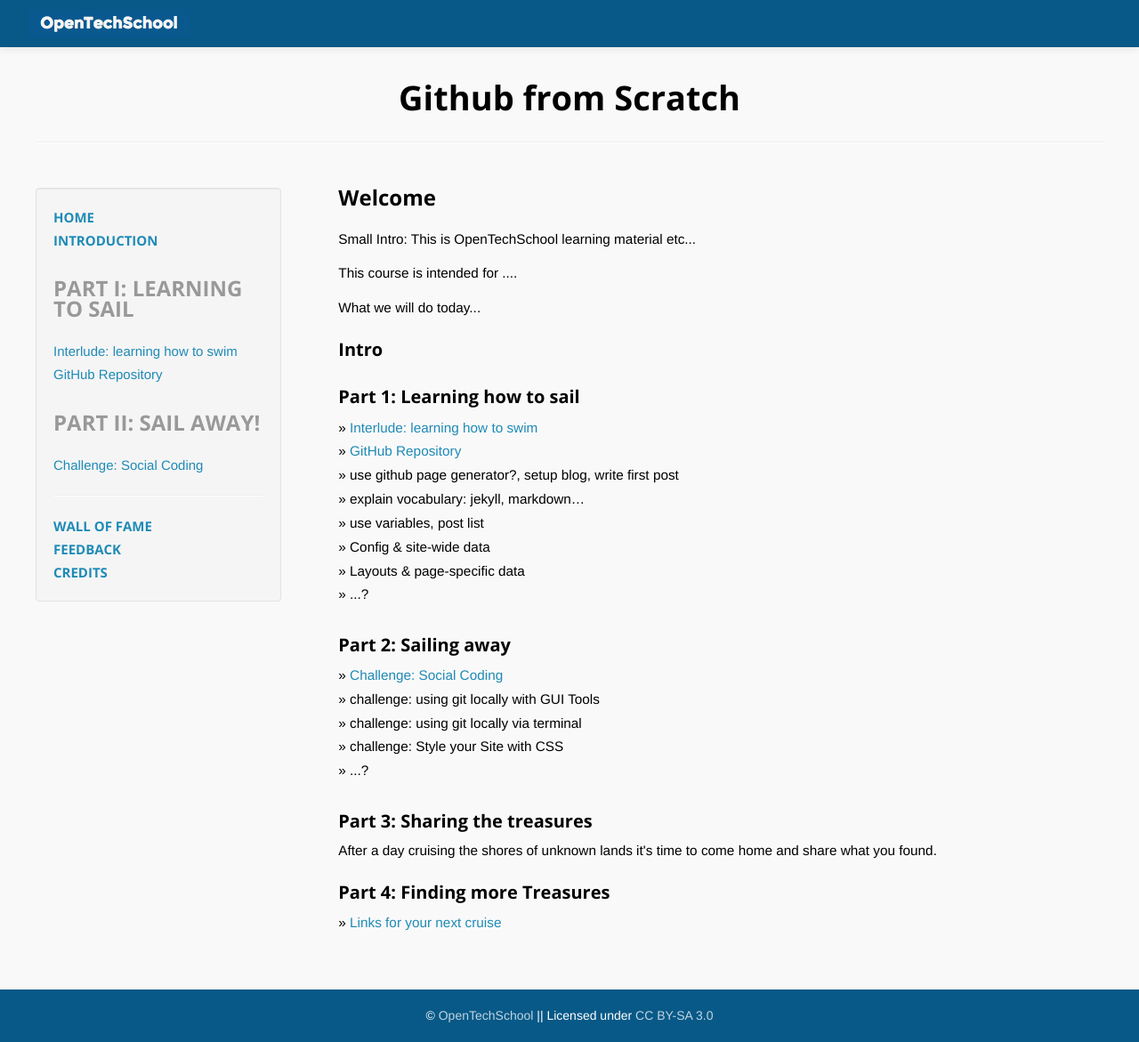
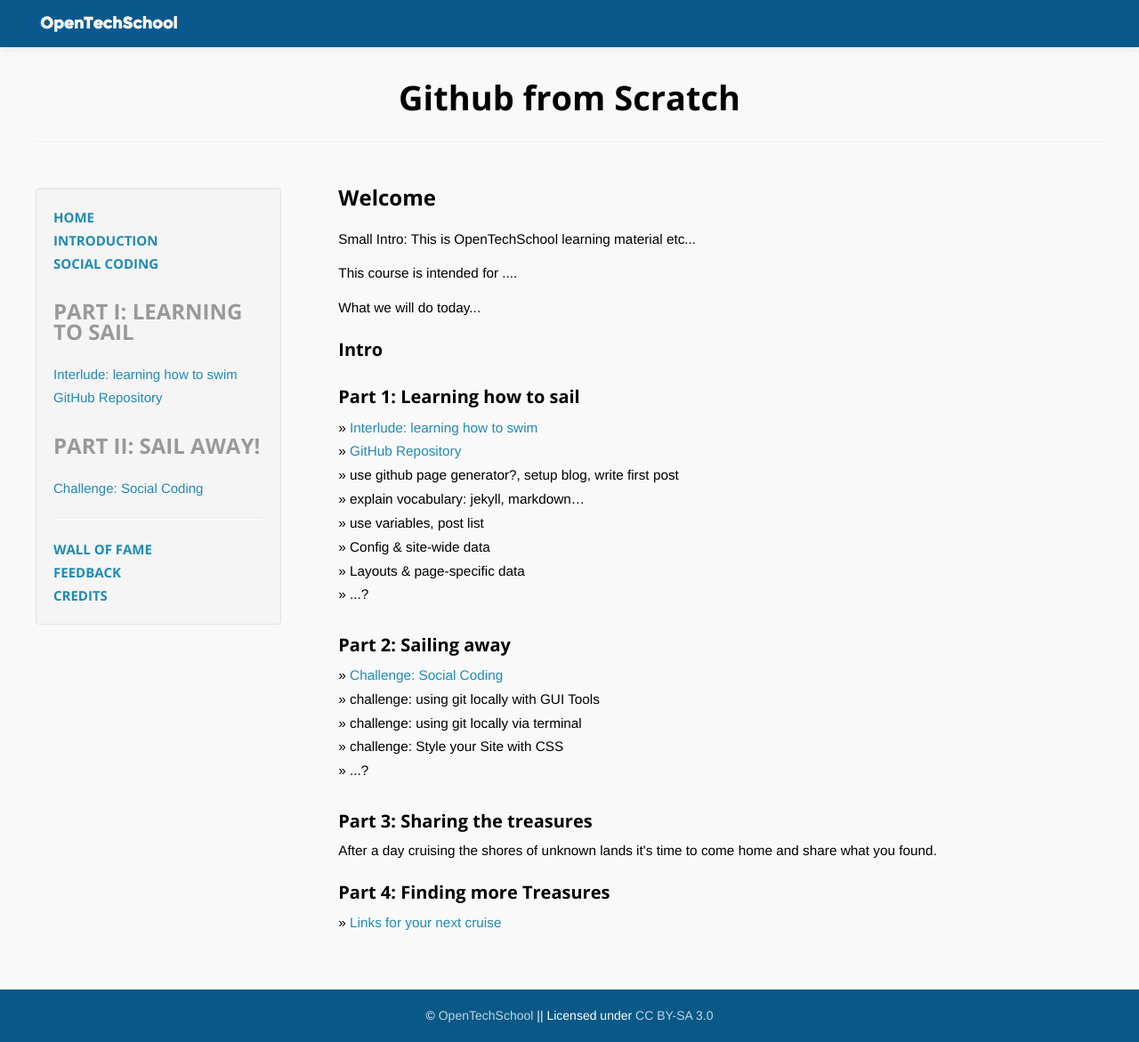
Before and after one commit to afknapping/github-from-scratch, a Jekyll site: the page built from index.html, in a window 1280 px wide. Shown: the whole page at 89% size. Built offline with Jekyll 4.4.1, drawn with Linux system fonts in a browser that asks for light colours; Markdown is read by kramdown in place of the engine named in the settings.

Commit message:
add intro and social coding links to toc

```diff
--- a/_layouts/default.html
+++ b/_layouts/default.html
@@ -31,7 +31,8 @@
 
         <div class="aside">
           <a href="/">Home</a>
-          <a href="/">Introduction</a>
+          <a href="/introduction/">Introduction</a>
+          <a href="/social-coding/">Social Coding</a>
 
             <h2 class="aside--title">Part I: Learning to sail</h2>
             <ul>
```
